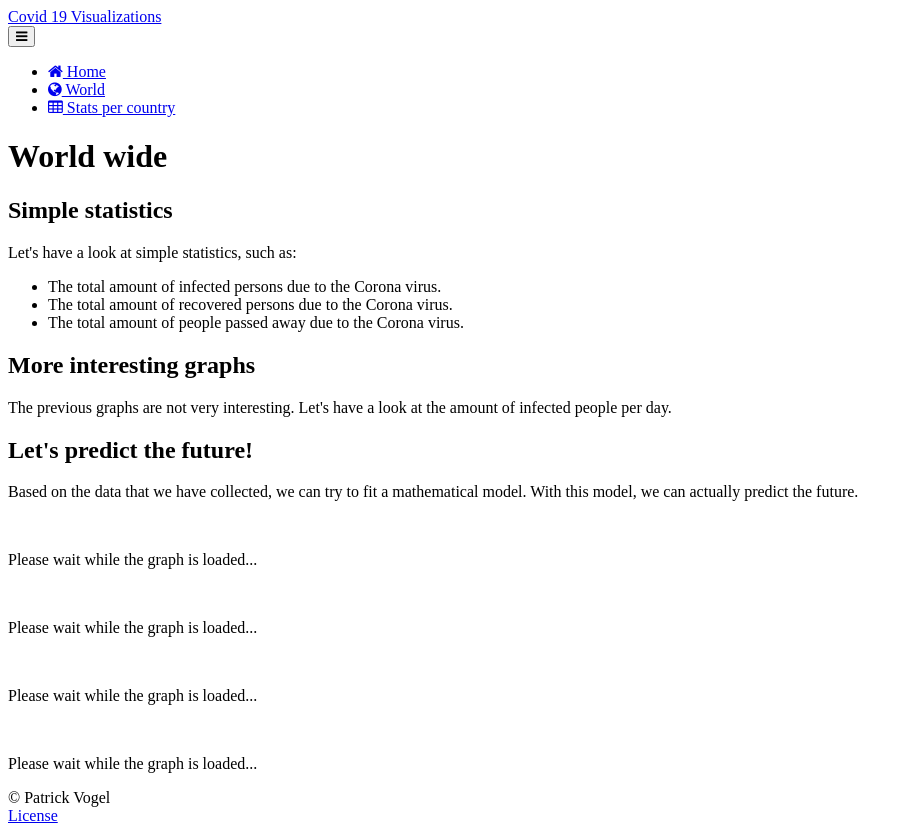
After one commit to FlyingBird95/covid-19, a Flask app: template covid19/templates/stats/world.html in a window 1280 px wide. The commit adds this page. Shown: the whole page, without its empty margins (0-913 px from the left). Run offline with Flask 2, Linux system fonts and the light colour scheme; the template is opened without the code that fills it, so the values that code supplies are empty; parts of the project's set-up code (start-up, migrations or seed data) failed here and were passed over.

Commit message:
Added world data

```diff
--- a/covid19/templates/nav.html
+++ b/covid19/templates/nav.html
@@ -2,9 +2,4 @@
     <a class="navbar-brand" href="{{ url_for('public.home') }}">
         Covid 19 Visualizations
     </a>
-    <button class="navbar-toggler" type="button" data-toggle="collapse" data-target="#navbarSupportedContent"
-            aria-controls="navbarSupportedContent"
-            aria-expanded="false" aria-label="Toggle navigation">
-        <span class="navbar-toggler-icon"></span>
-    </button>
 </nav>
--- a/covid19/templates/sidenav.html
+++ b/covid19/templates/sidenav.html
@@ -10,6 +10,9 @@
             <li class="{{ 'active' if request.endpoint == 'public.home' }}">
                 <a href="{{ url_for('public.home') }}"><span class="fa fa-home mr-3"></span> Home</a>
             </li>
+            <li class="{{ 'active' if request.endpoint == 'stats.world' }}">
+                <a href="{{ url_for('stats.world') }}"><span class="fa fa-globe mr-3"></span> World</a>
+            </li>
             <li class="{{ 'active' if request.endpoint == 'stats.overview' }}">
                 <a href="{{ url_for('stats.overview') }}"><span class="fa fa-table mr-3"></span> Stats per country</a>
             </li>
--- /dev/null
+++ b/covid19/templates/stats/world.html
@@ -0,0 +1,84 @@
+{% extends "layout.html" %}
+
+{% block content %}
+    <div class="container">
+        <div class="row col-12">
+            <h1 class="md-5">World wide</h1>
+        </div>
+
+        <div class="row col-12">
+            <h2 class="title-clear">Simple statistics</h2>
+        </div>
+        <div class="row">
+            <div class="col-12">
+                <p>Let's have a look at simple statistics, such as:</p>
+                <ul>
+                    <li>The total amount of infected persons due to the Corona virus.</li>
+                    <li>The total amount of recovered persons due to the Corona virus.</li>
+                    <li>The total amount of people passed away due to the Corona virus.</li>
+                </ul>
+            </div>
+        </div>
+
+        <div class="row col-12 graph">
+            <div id="plotly-confirmed" style="width: 100%;"></div>
+        </div>
+
+        <div class="row col-12 graph">
+            <div id="plotly-recovered" style="width: 100%;"></div>
+        </div>
+
+        <div class="row col-12 graph">
+            <div id="plotly-deaths" style="width: 100%;"></div>
+        </div>
+
+        <div class="row col-12">
+            <h2 class="title-clear">More interesting graphs</h2>
+        </div>
+        <div class="row">
+            <div class="col-12">
+                <p>The previous graphs are not very interesting. Let's have a look at the amount of infected people
+                    per day.</p>
+            </div>
+        </div>
+
+        <div class="row col-12 graph">
+            <div id="plotly-confirmed-delta" style="width: 100%;"></div>
+        </div>
+
+        <div class="row col-12">
+            <h2 class="title-clear">Let's predict the future!</h2>
+        </div>
+
+        <div class="row">
+            <div class="col-12">
+                <p>Based on the data that we have collected, we can try to fit a mathematical model. With this model,
+                    we can actually predict the future.</p>
+            </div>
+        </div>
+
+        <div class="row col-12 graph">
+            <div id="plotly-future-infected" style="width: 100%;"><div class="text-center"><img width="60"
+                    src="{{ static_url_for('static', filename='build/img/loading.gif') }}"
+                    alt=""/><p>Please wait while the graph is loaded...</p></div></div>
+        </div>
+
+        <div class="row col-12 graph">
+            <div id="plotly-future-infected-sum" style="width: 100%;"><div class="text-center"><img width="60"
+                    src="{{ static_url_for('static', filename='build/img/loading.gif') }}"
+                    alt=""/><p>Please wait while the graph is loaded...</p></div></div>
+        </div>
+
+        <div class="row col-12 graph">
+            <div id="plotly-future-deaths" style="width: 100%;"><div class="text-center"><img width="60"
+                    src="{{ static_url_for('static', filename='build/img/loading.gif') }}"
+                    alt=""/><p>Please wait while the graph is loaded...</p></div></div>
+        </div>
+
+        <div class="row col-12 graph">
+            <div id="plotly-future-deaths-sum" style="width: 100%;"><div class="text-center"><img width="60"
+                    src="{{ static_url_for('static', filename='build/img/loading.gif') }}"
+                    alt=""/><p>Please wait while the graph is loaded...</p></div></div>
+        </div>
+    </div>
+{% endblock %}
--- a/service/data/predict.py
+++ b/service/data/predict.py
@@ -72,8 +72,8 @@ class Predict(object):
             self.predict()
         return {
             'time': [t.isoformat() for t in self.time_sim],
-            'values': self.original_y,
-            'predictions': self.predictions,
+            'values': [float(i) for i in self.original_y],
+            'predictions': [float(i) for i in self.predictions],
         }
 
 
```
Also changed, not shown: assets/js/plugins.js (+54 -43 lines), covid19/stats/views.py (+31 -0 lines), service/data/models.py (+11 -17 lines), service/data/world.py (added, +38 -0 lines).
